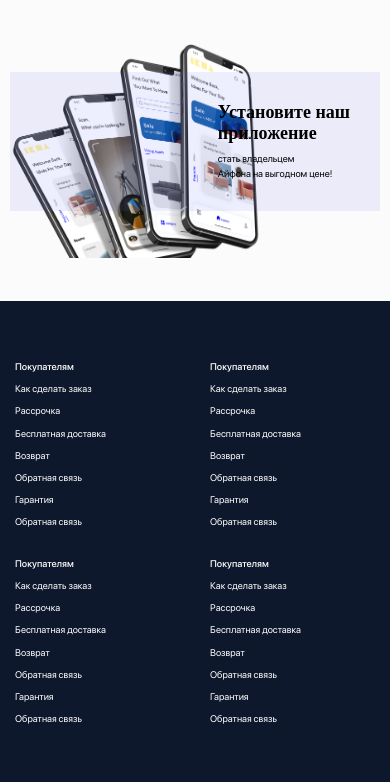
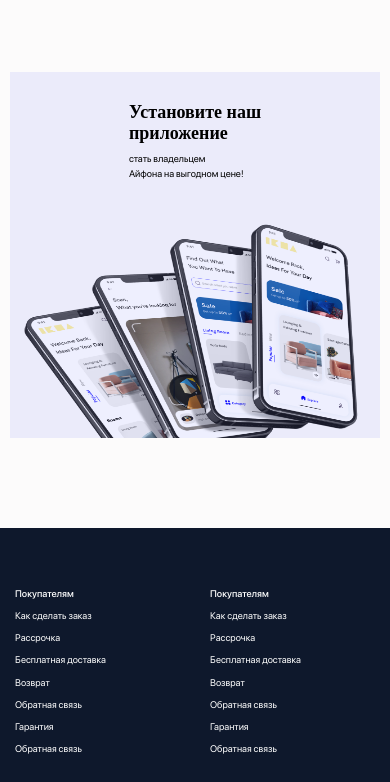
Before and after one commit to abdurizo/Telefonchi, a website: page index.html in a window 390 px wide. Shown: the part 2747-3529 px from the top of the page. Drawn offline with nearby package versions, Linux system fonts and the light colour scheme; a web font is replaced by a local one.

Commit message:
fixed_section_banner

```diff
--- a/styles/mainCss/section_banner.css
+++ b/styles/mainCss/section_banner.css
@@ -97,10 +97,16 @@
 @media(max-width:420px) {
     .section_banner {
         padding: 5rem;
+        height: 366px;
     }
 
-    .section_banner_image {
-        height: 216px;
-        width: 250px;
+    .section_banner article {
+        flex-direction: column;
     }
+.section_banner_image {
+    position: absolute;
+    top: 150px;
+    left: 10px;
+     width: 340px;
 }
+}
```
